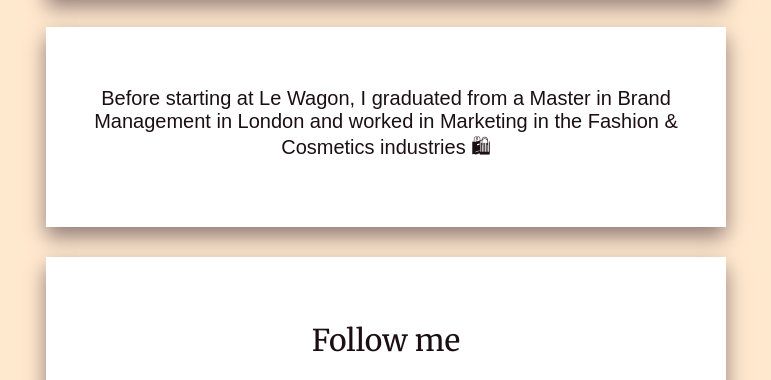
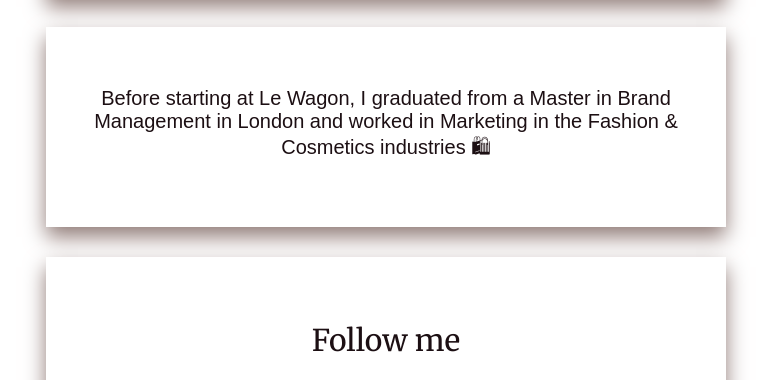
Before and after one commit to kenzamhrs/profile, a plain HTML site: page index.html in a window 1280 px wide. Shown: the part 422-802 px from the top of the page, without its empty margins (254-1025 px from the left). Drawn offline with Linux system fonts and the light colour scheme.

Commit message:
my profile page

```diff
--- a/style.css
+++ b/style.css
@@ -2,7 +2,7 @@
 @import url("http://fonts.googleapis.com/css?family=Open+Sans:400,300,700|Poppins:300,400,500,700");
 
 body {
-  background: #FFE9CE;
+  background: rgba(248 237 222 100);
   color:#1C0F13;
   font-family: 'Lora', sans-serif;
   font-size: 20px;
```
